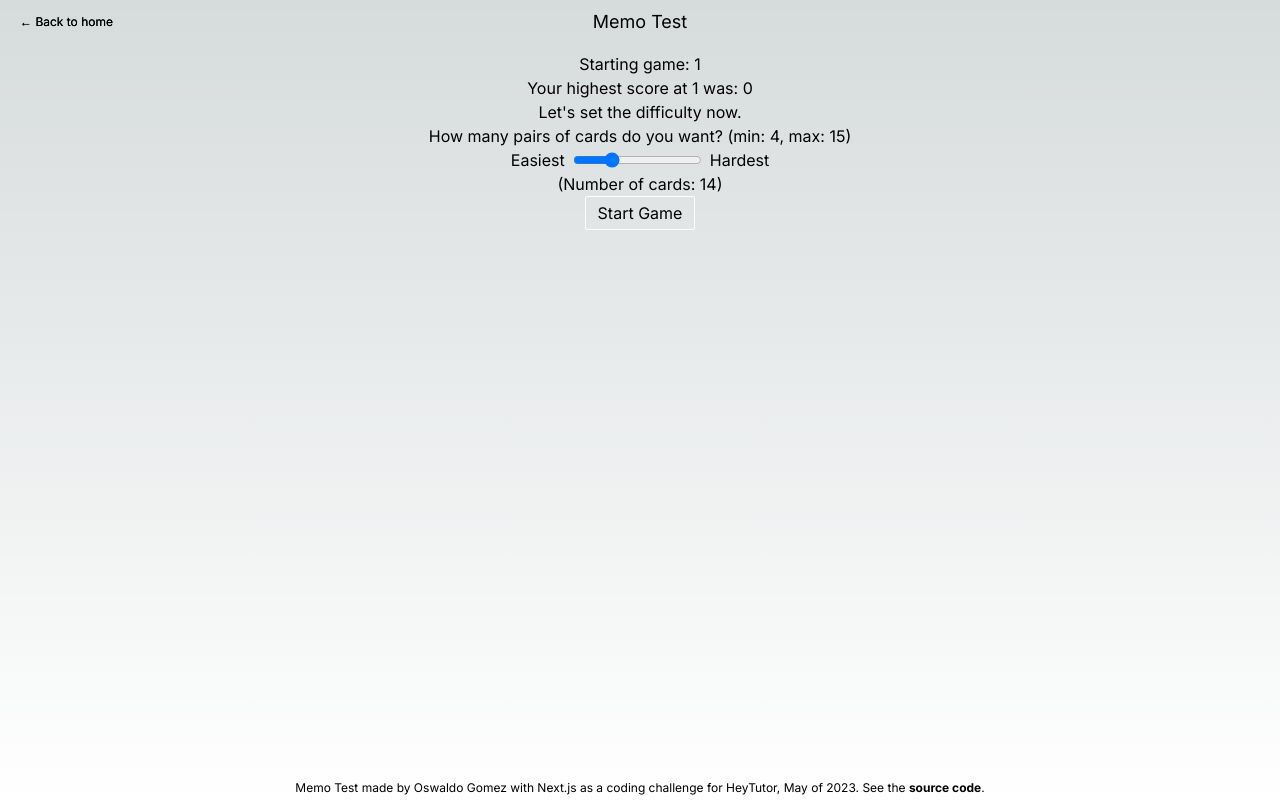
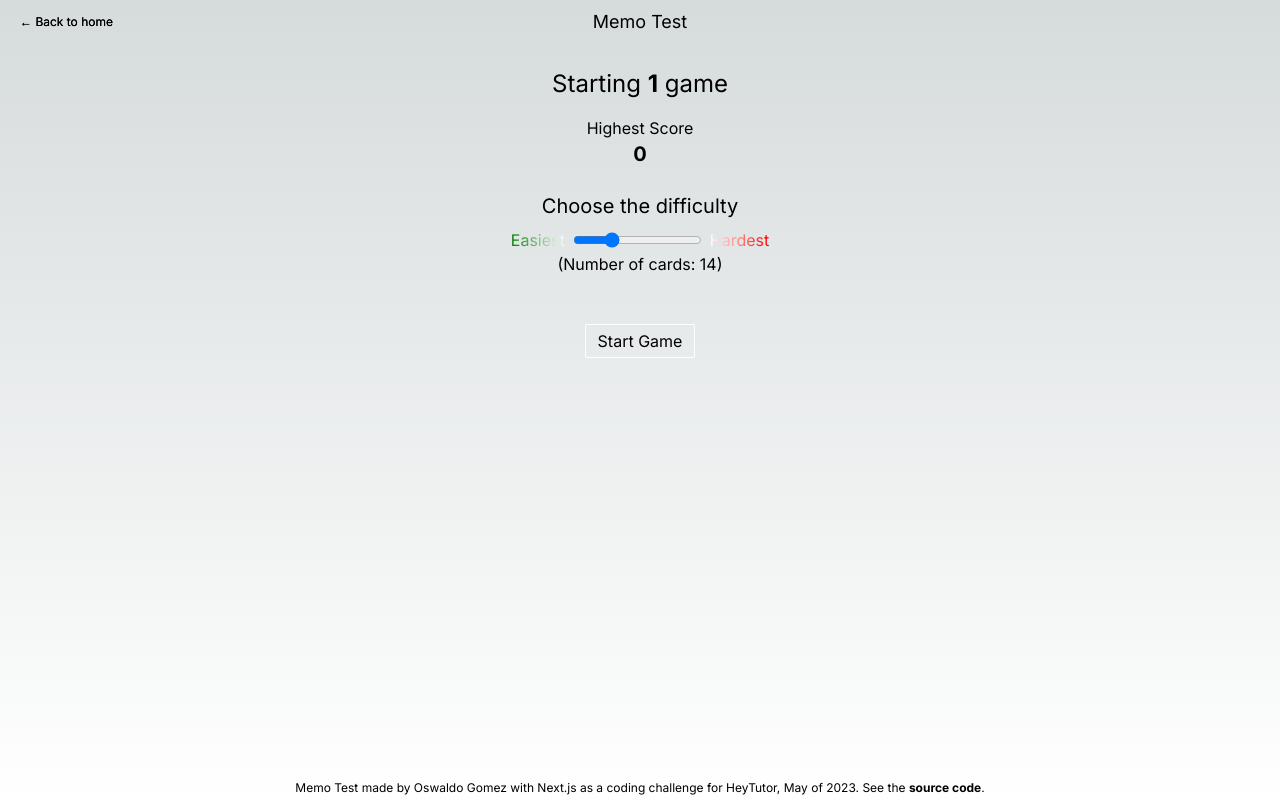
Before and after one commit to ogomez93/heytutor-memo-test, a Next.js app: page /1/new_game in a window 1280 px wide. Built offline with nearby package versions, Linux system fonts and the light colour scheme.

Commit message:
Styles new_game view

```diff
--- /dev/null
+++ b/app/[gameType]/new_game/difficultyLabels.module.css
@@ -0,0 +1,19 @@
+.easy {
+  background: -webkit-linear-gradient(left, green, white);
+  background: -o-linear-gradient(right, green, white);
+  background: -moz-linear-gradient(right, green, white);
+  background: linear-gradient(to right, green, white);
+  background-clip: text;
+  -webkit-background-clip: text;
+  -webkit-text-fill-color: transparent;
+}
+
+.hard {
+  background: -webkit-linear-gradient(left, white, red);
+  background: -o-linear-gradient(right, white, red);
+  background: -moz-linear-gradient(right, white, red);
+  background: linear-gradient(to right, white, red);
+  background-clip: text;
+  -webkit-background-clip: text;
+  -webkit-text-fill-color: transparent;
+}
--- a/app/[gameType]/new_game/page.js
+++ b/app/[gameType]/new_game/page.js
@@ -7,14 +7,17 @@ export default function StartGame({ params }) {
 
   return (
     <section className='w-full text-center'>
-      <h1>
-        Starting game: {startCase(gameType)}
+      <h1 className='text-2xl my-4'>
+        Starting <b>{startCase(gameType)}</b> game
       </h1>
-        <DisplayHighestScore gameType={gameType} text={`Your highest score at ${startCase(gameType)} was: `} />
-      <div>
-        Let's set the difficulty now.
-        <br />
-        How many pairs of cards do you want? (min: 4, max: 15)
+      <DisplayHighestScore
+        className='text-md my-4'
+        gameType={gameType}
+        highestScoreClassName='text-xl font-bold'
+        text={<div>Highest Score</div>}
+      />
+      <div className='text-xl mt-6 mb-2'>
+        Choose the difficulty
       </div>
       <PairsForm gameType={gameType} />
     </section>
--- a/app/[gameType]/new_game/pairs_form.js
+++ b/app/[gameType]/new_game/pairs_form.js
@@ -7,6 +7,7 @@ import ButtonLink from '@/components/button_link'
 import { PAIRS_AMOUNT } from '@/constants'
 import { gameKeyBuilder } from '@/lib/key_builder'
 import resetGame from '@/lib/reset_game'
+import difficultyLabels from './difficultyLabels.module.css'
 
 export default function PairsForm({ gameType }) {
   const router = useRouter()
@@ -24,13 +25,13 @@ export default function PairsForm({ gameType }) {
     <>
       <div>
         <div className='flex justify-center'>
-          <span>Easiest</span>
+          <span className={difficultyLabels.easy}>Easiest</span>
           <input className='text-black text-center mx-2' min={4} max={15} onChange={handleChange} step={1} type='range' value={pairsAmount} />
-          <span>Hardest</span>
+          <span className={difficultyLabels.hard}>Hardest</span>
         </div>
         <div>(Number of cards: { pairsAmount * 2 })</div>
       </div>
-      <div className='text-center'>
+      <div className='text-center mt-12'>
         <ButtonLink Tag='button' onClick={handleStartGame}>Start Game</ButtonLink>
       </div>
     </>
--- a/app/[gameType]/page.js
+++ b/app/[gameType]/page.js
@@ -12,7 +12,7 @@ export default function Game({ params }) {
   const imagePaths = getImagePaths()
   return (
     <div className='w-full relative grow flex flex-col'>
-      <div className='text-center'>Playing {startCase(gameType)} game</div>
+      <div className='text-center'>Playing <b>{startCase(gameType)}</b> game</div>
       <DisplayHighestScore className='text-center' gameType={gameType} />
       <Board gameType={gameType} imagePaths={imagePaths} />
     </div>
--- a/components/display_highest_score.js
+++ b/components/display_highest_score.js
@@ -2,8 +2,9 @@
 
 import useHighestScore from '@/custom_hooks/use_highest_score'
 
-export default function DisplayHighestScore({ className, gameType, text = 'Highest Score: ' }) {
+export default function DisplayHighestScore(props) {
+  const { className, gameType, highestScoreClassName = '', text = 'Highest Score: ' } = props
   const [highestScore, _setHighestScore] = useHighestScore(gameType)
 
-  return <div className={className}>{text}{highestScore}</div>
+  return <div className={className}>{text}<span className={highestScoreClassName}>{highestScore}</span></div>
 }
```
